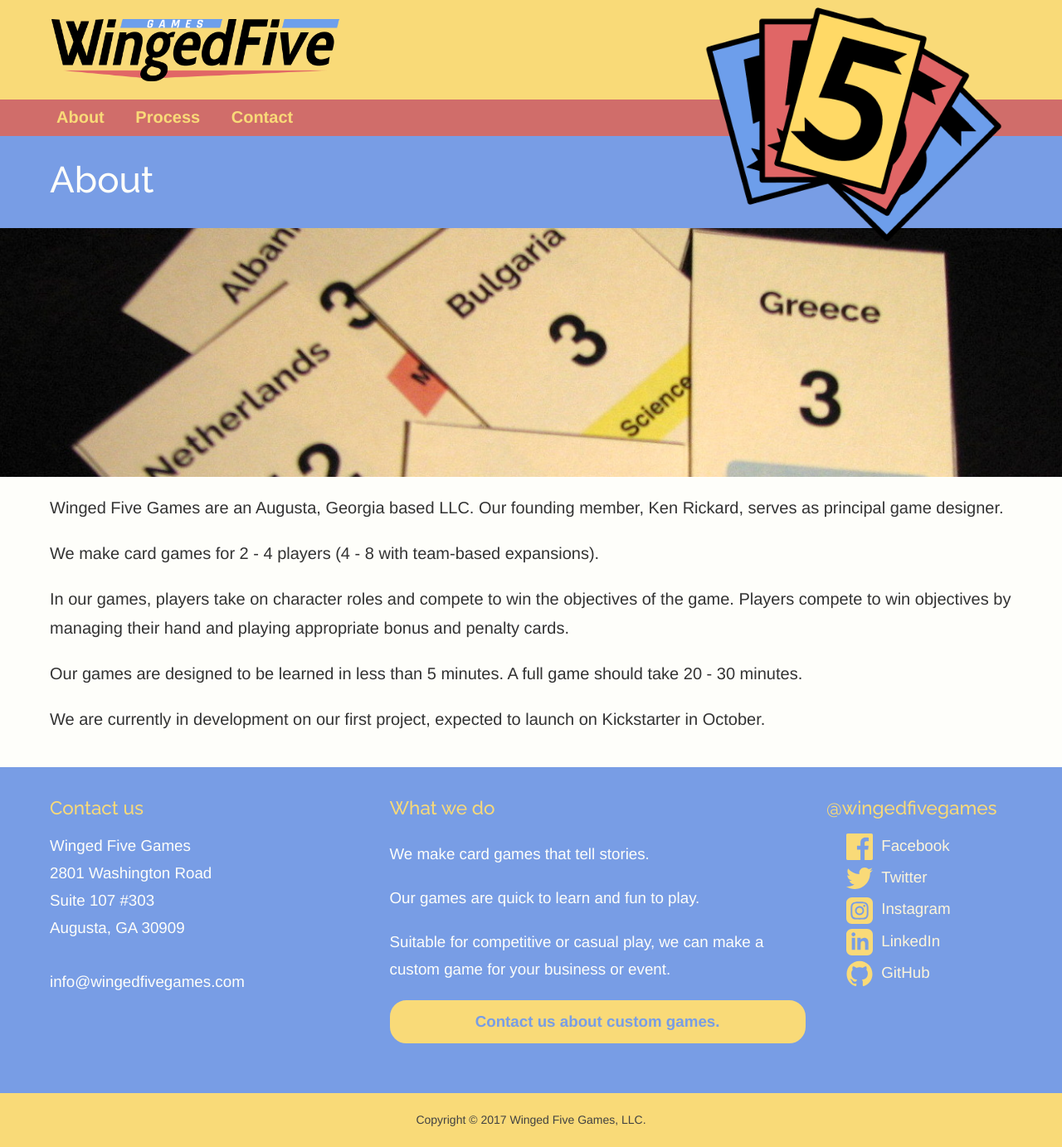
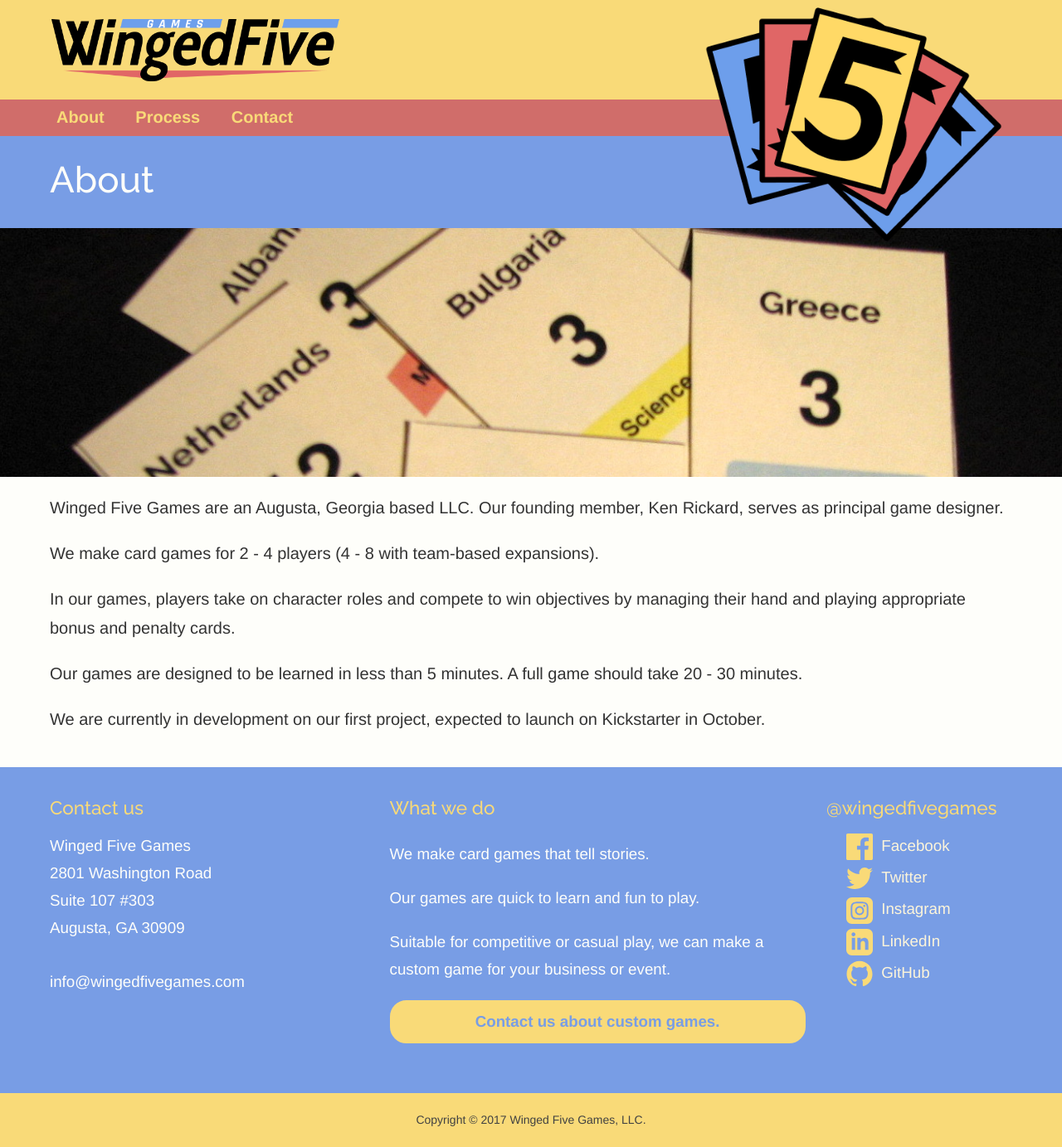
Before and after one commit to wingedfivegames/wingedfivegames.github.io, a Jekyll site: the page built from _pages/about.md, in a window 1280 px wide. Shown: the whole page at 83% size. Built offline with Jekyll 4.4.1, drawn with Linux system fonts in a browser that asks for light colours.

Commit message:
Update about page.

```diff
--- a/_pages/about.md
+++ b/_pages/about.md
@@ -9,7 +9,7 @@ Winged Five Games are an Augusta, Georgia based LLC. Our founding member, Ken Ri
 
 We make card games for 2 - 4 players (4 - 8 with team-based expansions).
 
-In our games, players take on character roles and compete to win the objectives of the game. Players compete to win objectives by managing their hand and playing appropriate bonus and penalty cards.
+In our games, players take on character roles and compete to win objectives by managing their hand and playing appropriate bonus and penalty cards.
 
 Our games are designed to be learned in less than 5 minutes. A full game should take 20 - 30 minutes.
 
```
